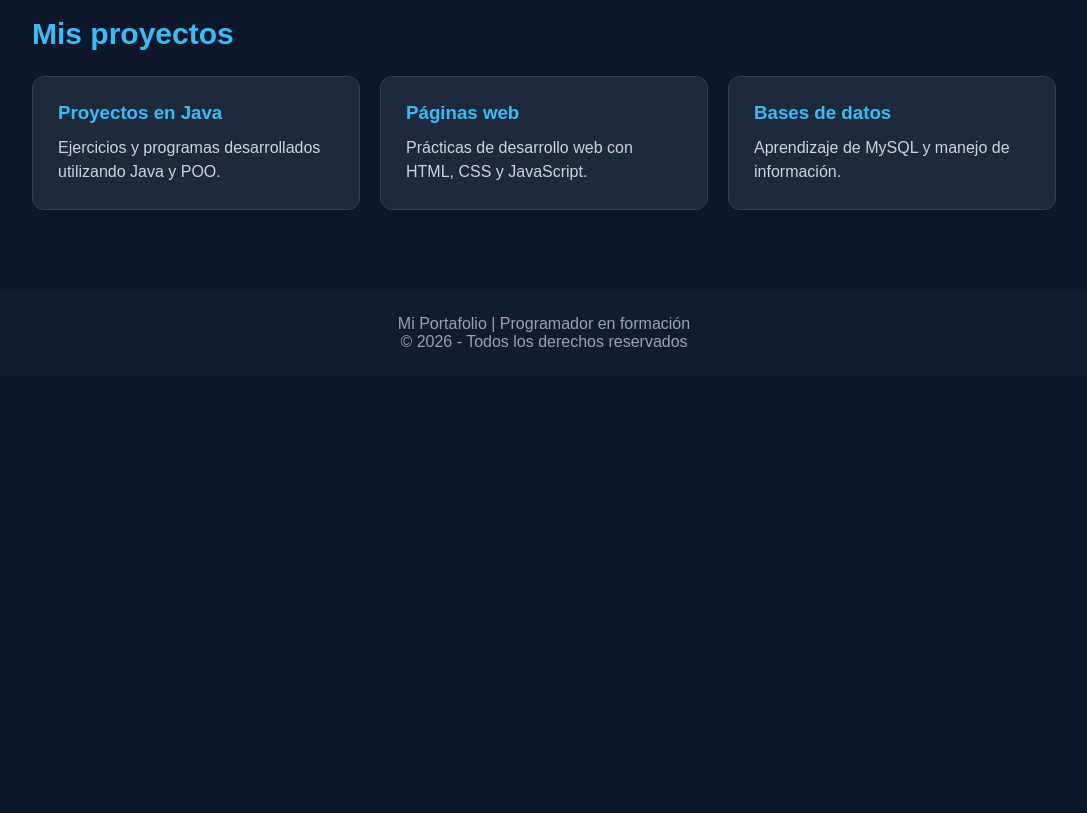
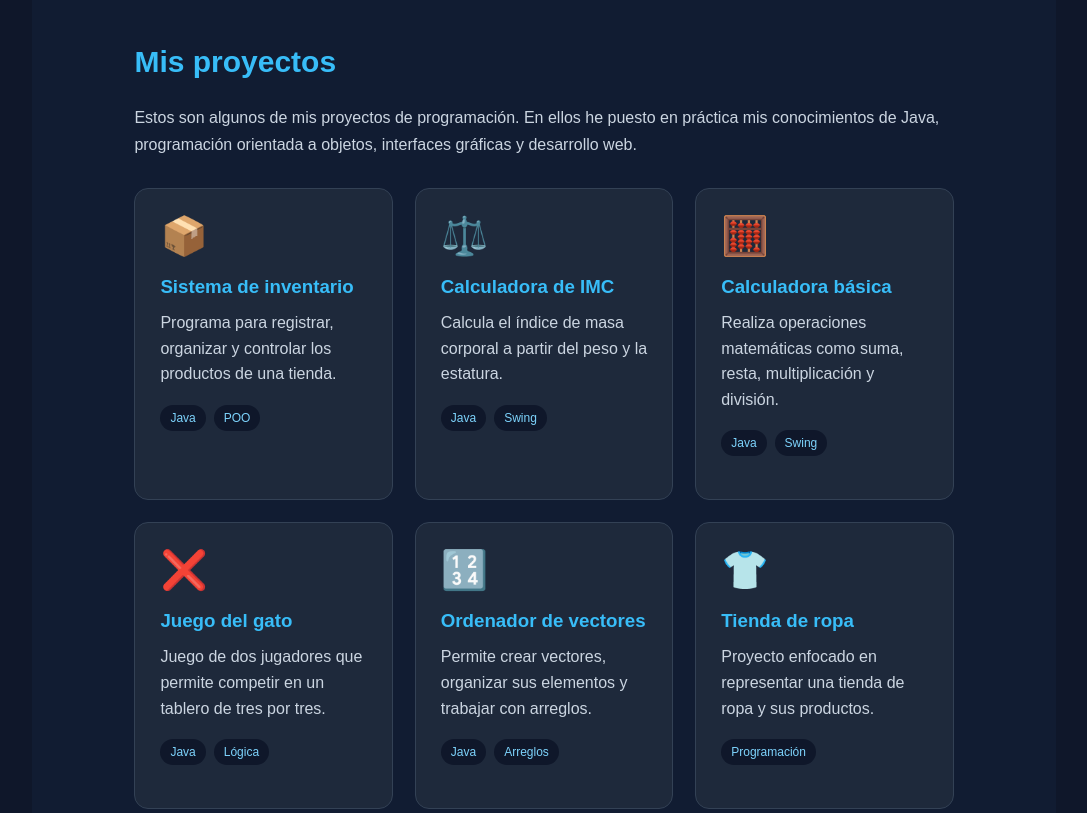
Before and after one commit to 7dvm5jh47b-art/mi-portafolio, a plain HTML site: page Portafolio.html in a window 1280 px wide. Shown: the part 1480-2293 px from the top of the page, without its empty margins (96-1183 px from the left). Before the commit the page ends 1856 px from the top, so only its background shows below. Drawn offline with Linux system fonts and the light colour scheme.

Commit message:
Add project section with project details
Added a new section for projects with details and cards for each project.

```diff
--- a/Portafolio.html
+++ b/Portafolio.html
@@ -7,6 +7,76 @@
 <title>Mi Portafolio | Programador</title>
 
 <style>
+
+/* ESTILOS DE PROYECTOS */
+
+.proyectos {
+    background: #111c32;
+}
+
+.proyectos-intro {
+    color: #cbd5e1;
+    margin-bottom: 30px;
+    line-height: 1.7;
+}
+
+.proyectos-grid {
+    display: grid;
+    grid-template-columns: repeat(auto-fit, minmax(240px, 1fr));
+    gap: 22px;
+}
+
+.proyecto-card {
+    background: #1e293b;
+    border: 1px solid #334155;
+    border-radius: 14px;
+    padding: 25px;
+    transition: 0.3s ease;
+}
+
+.proyecto-card:hover {
+    transform: translateY(-7px);
+    border-color: #38bdf8;
+}
+
+.proyecto-icono {
+    font-size: 38px;
+    margin-bottom: 18px;
+}
+
+.proyecto-card h3 {
+    color: #38bdf8;
+    margin-bottom: 12px;
+}
+
+.proyecto-card p {
+    color: #cbd5e1;
+    line-height: 1.6;
+    margin-bottom: 18px;
+}
+
+.tecnologias {
+    display: flex;
+    flex-wrap: wrap;
+    gap: 8px;
+    margin-bottom: 18px;
+}
+
+.tecnologias span {
+    background: #0f172a;
+    color: #7dd3fc;
+    padding: 6px 10px;
+    border-radius: 20px;
+    font-size: 12px;
+}
+
+.estado-proyecto {
+    color: #94a3b8;
+    font-size: 13px;
+    border-top: 1px solid #334155;
+    padding-top: 14px;
+}
+
 * {
     margin: 0;
     padding: 0;
@@ -199,8 +269,8 @@ footer {
     <p>
         Actualmente estudio preparatoria en el
         CBTis 271. Tengo conocimientos de Java,
-        programación orientada a objetos, HTML,
-        CSS y JavaScript.
+        programación orientada a objetos, HTML y
+        CSS
 
         Estoy aprendiendo bases de datos y MySQL.
         Me interesa seguir desarrollando mis
@@ -233,11 +303,6 @@ footer {
         </div>
 
         <div class="tarjeta">
-            <h3>JavaScript</h3>
-            <p>Fundamentos de programación web.</p>
-        </div>
-
-        <div class="tarjeta">
             <h3>MySQL</h3>
             <p>Aprendiendo bases de datos.</p>
         </div>
@@ -248,37 +313,83 @@ footer {
 
 <section id="proyectos">
 
+
+<section id="proyectos" class="proyectos">
     <h2>Mis proyectos</h2>
 
-    <div class="contenedor">
+    <p class="proyectos-intro">
+        Estos son algunos de mis proyectos de programación.
+        En ellos he puesto en práctica mis conocimientos
+        de Java, programación orientada a objetos,
+        interfaces gráficas y desarrollo web.
+    </p>
 
-        <div class="tarjeta">
-            <h3>Proyectos en Java</h3>
-            <p>
-                Ejercicios y programas desarrollados
-                utilizando Java y POO.
-            </p>
+    <div class="proyectos-grid">
+
+        <div class="proyecto-card">
+            <div class="proyecto-icono">📦</div>
+            <h3>Sistema de inventario</h3>
+            <p>Programa para registrar, organizar y controlar
+            los productos de una tienda.</p>
+            <div class="tecnologias">
+                <span>Java</span><span>POO</span>
+            </div>
         </div>
 
-        <div class="tarjeta">
-            <h3>Páginas web</h3>
-            <p>
-                Prácticas de desarrollo web con
-                HTML, CSS y JavaScript.
-            </p>
+        <div class="proyecto-card">
+            <div class="proyecto-icono">⚖️</div>
+            <h3>Calculadora de IMC</h3>
+            <p>Calcula el índice de masa corporal a partir
+            del peso y la estatura.</p>
+            <div class="tecnologias">
+                <span>Java</span><span>Swing</span>
+            </div>
         </div>
 
-        <div class="tarjeta">
-            <h3>Bases de datos</h3>
-            <p>
-                Aprendizaje de MySQL y manejo
-                de información.
-            </p>
+        <div class="proyecto-card">
+            <div class="proyecto-icono">🧮</div>
+            <h3>Calculadora básica</h3>
+            <p>Realiza operaciones matemáticas como suma,
+            resta, multiplicación y división.</p>
+            <div class="tecnologias">
+                <span>Java</span><span>Swing</span>
+            </div>
+        </div>
+
+        <div class="proyecto-card">
+            <div class="proyecto-icono">❌</div>
+            <h3>Juego del gato</h3>
+            <p>Juego de dos jugadores que permite competir
+            en un tablero de tres por tres.</p>
+            <div class="tecnologias">
+                <span>Java</span><span>Lógica</span>
+            </div>
+        </div>
+
+        <div class="proyecto-card">
+            <div class="proyecto-icono">🔢</div>
+            <h3>Ordenador de vectores</h3>
+            <p>Permite crear vectores, organizar sus
+            elementos y trabajar con arreglos.</p>
+            <div class="tecnologias">
+                <span>Java</span><span>Arreglos</span>
+            </div>
+        </div>
+
+        <div class="proyecto-card">
+            <div class="proyecto-icono">👕</div>
+            <h3>Tienda de ropa</h3>
+            <p>Proyecto enfocado en representar una tienda
+            de ropa y sus productos.</p>
+            <div class="tecnologias">
+                <span>Programación</span>
+            </div>
         </div>
 
     </div>
+</section>
 
-</section>
+
 
 <footer>
     <p>Mi Portafolio | Programador en formación</p>
```
